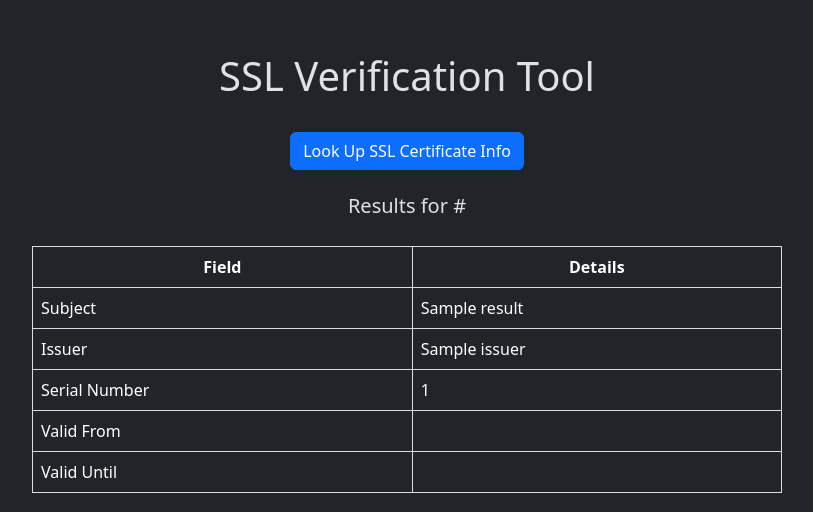
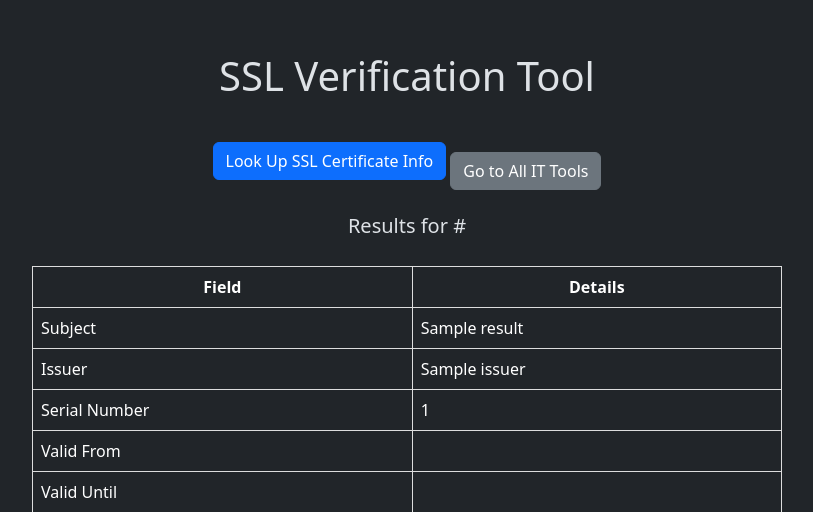
Before and after one commit to BenCritt/profile_workspace_heroku, a Django app: template projects/templates/projects/ssl_check.html in a window 1280 px wide. Shown: the part 80-592 px from the top of the page, without its empty margins (233-1046 px from the left). Run offline with Django 3.2, Linux system fonts and the light colour scheme; the template is opened without the code that fills it: most values are stand-ins (such as "Sample title", 1, 10 or a date in 2020); some libraries are stand-ins or nearby versions.

Commit message:
Improving UX for IT Tools and associated apps.

```diff
--- a/projects/templates/projects/dns_tool.html
+++ b/projects/templates/projects/dns_tool.html
@@ -121,6 +121,7 @@
                     {{ form.as_p }}
                     <!-- Submit button for form -->
                     <input type="submit" class="btn btn-primary" value="Look Up DNS Info">
+                    <a href="/projects/it_tools/" class="btn btn-secondary" style="margin-top: 20px;">Go to All IT Tools</a>
                 </form>
                 <br>
                 <!-- Error message display -->
--- a/projects/templates/projects/ip_tool.html
+++ b/projects/templates/projects/ip_tool.html
@@ -100,6 +100,7 @@
                 {% csrf_token %}
                 {{ form.as_p }}
                 <input type="submit" class="btn btn-primary" value="Look Up IP Address Info">
+                <a href="/projects/it_tools/" class="btn btn-secondary" style="margin-top: 20px;">Go to All IT Tools</a>
             </form>
             <br>
             <!-- Error message display -->
--- a/projects/templates/projects/it_tools.html
+++ b/projects/templates/projects/it_tools.html
@@ -128,7 +128,7 @@
                 <div class="card" style="width: 300px; border: 1px solid #ddd; border-radius: 8px; padding: 20px; box-shadow: 2px 2px 10px rgba(0, 0, 0, 0.1);">
                     <h2>DNS Lookup Tool</h2>
                     <img src="https://i.imgur.com/jiKZkIp.png" alt="DNS Lookup Tool" style="width: 100%; height: auto; border-radius: 8px;">
-                    <p>Use the DNS Lookup Tool to perform DNS lookups and retrieve various DNS records, such as A , MX , NS , CNAME , TXT , SOA , SRV , and CAA Records. It's essential for domain management and network troubleshooting.</p>
+                    <p>Use the DNS Lookup Tool to perform DNS lookups and retrieve various DNS records, such as A, MX, NS, CNAME, TXT, SOA, SRV, and CAA Records. It's essential for domain management and network troubleshooting.</p>
                     <a href="/projects/dns_tool/" class="btn btn-primary" style="display: inline-block; margin-top: 10px;">Use DNS Lookup Tool</a>
                 </div>
 
--- a/projects/templates/projects/ssl_check.html
+++ b/projects/templates/projects/ssl_check.html
@@ -118,6 +118,7 @@
                     {% csrf_token %}
                     {{ form.as_p }}
                     <input type="submit" class="btn btn-primary" value="Look Up SSL Certificate Info">
+                    <a href="/projects/it_tools/" class="btn btn-secondary" style="margin-top: 20px;">Go to All IT Tools</a>
                 </form>
                 <br>
                 {% if result %}
```
